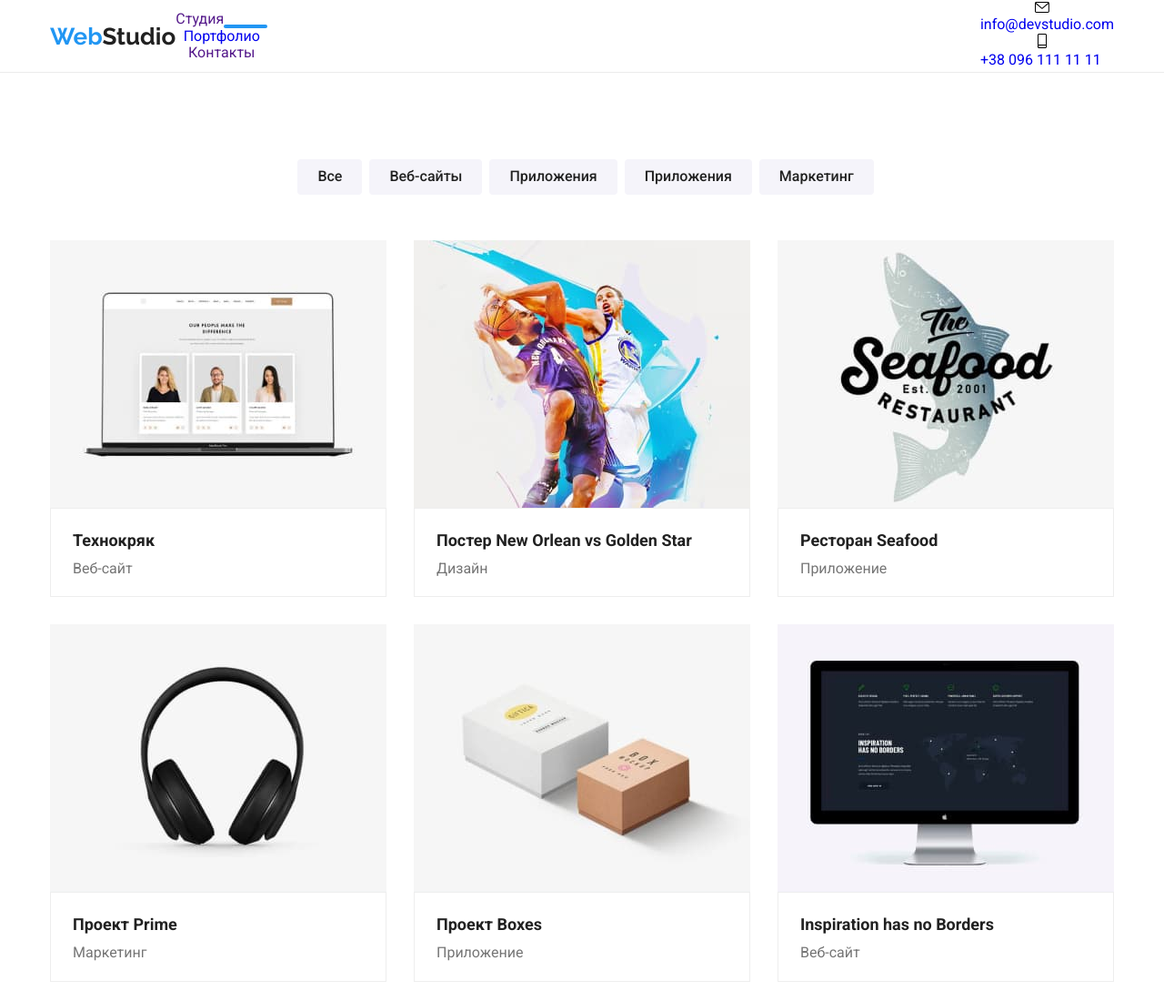
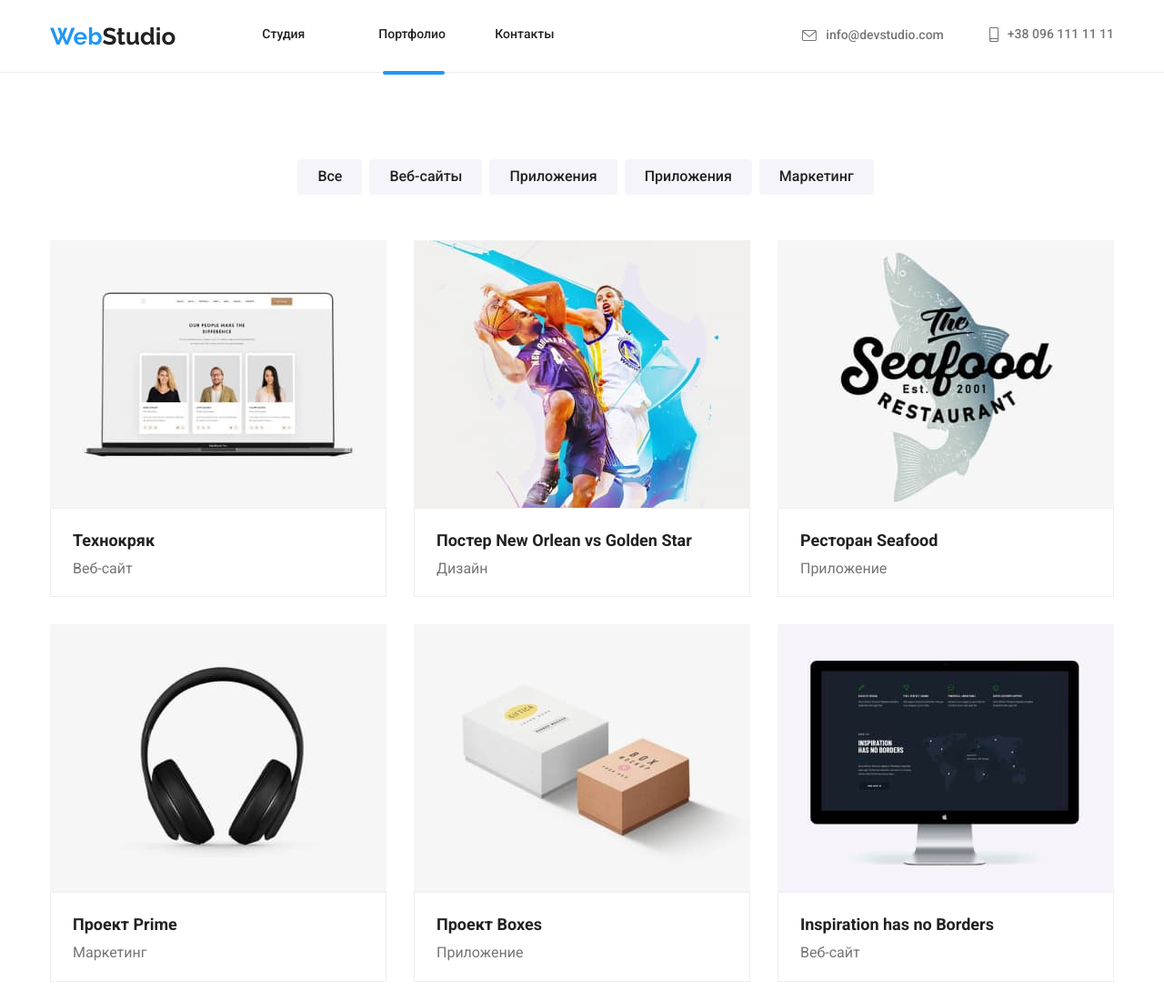
Before and after one commit to mryevhenii07/goit-markup-hw-07, a plain HTML site: page portfolio.html in a window 1280 px wide. Shown: the top 1100 px of the page at 91% size. Drawn offline with nearby package versions, Linux system fonts and the light colour scheme.

Commit message:
fixed header

```diff
--- a/portfolio.html
+++ b/portfolio.html
@@ -16,29 +16,34 @@
   <link rel="stylesheet" href="./css/main.min.css">
 </head>
 
-<body> <header class="header">
+<body>
+  <header class="header">
     <div class="header__container container">
       <nav class="header__nav">
         <a class="logo logo__header" href="./index.html">
           <span class="logo__color">Web</span>Studio
         </a>
-      <ul class="header-nav-link">
-        <li class="header-nav-item "><a class="nav-link active " href="">Студия</a></li>
-        <li class="header-nav-item">
-          <a class="nav-link" href="./portfolio.html" target="block">Портфолио</a>
+        <ul class="header__nav-list">
+          <li class="header__nav-item "><a class="header__nav-link " href="./index.html">Студия</a></li>
+          <li class="header__nav-item active-portfolio">
+            <a class="header__nav-link" href="./portfolio.html" target="block">Портфолио</a>
           </li>
-        <li class="header-nav-item"><a class="nav-link" href="">Контакты</a></li>
+          <li class="header__nav-item"><a class="header__nav-link" href="#">Контакты</a></li>
         </ul>
       </nav>
-    <ul class="header-block-contacts ">
-      <li class="header-content-item contacts-nav-mail">
-        <a class="contacts-nav header-letter" href="mailto:info@devstudio.com">
+      <ul class="header__contacts ">
+
+
+        <li class=" contacts__list-mail">
+          <a class="contacts__link" href="mailto:info@devstudio.com">
             <svg width="16" height="12" class="header-svg">
               <use href="./images/sprite.svg#icon-letter"></use>
             </svg><span class="header-phone-letter">info@devstudio.com</span> </a>
         </li>
-      <li class="header-content-item">
-        <a class="contacts-nav header-phone" href="tel:+380961111111">
+        <li>
+
+
+          <a class="contacts__link " href="tel:+380961111111">
             <svg width="10" height="16" class="header-svg">
               <use href="./images/sprite.svg#icon-phone"></use>
             </svg> <span class="header-phone-letter">+38 096 111 11 11</span> </a>
--- a/sass/components/_header.scss
+++ b/sass/components/_header.scss
@@ -1,10 +1,4 @@
 .header {
-  /* width: 100%;
-    position: fixed;
-    background: #ffffff;
-    top: 0;
-    left: 0;
-    z-index: 100; */
   height: 80px;
   border-bottom: 1px solid #ececec;
   .header__container {
@@ -53,7 +47,7 @@
   display: flex;
   align-items: flex-end;
   flex-wrap: wrap;
-  background-color: #fff;
+
   &:after {
     content: "";
     position: relative;
@@ -62,7 +56,7 @@
     transform: translate(-50%);
     width: 68px;
     height: 4px;
-    background-color: #2196f3;
+    background-color: var(--primary-text-color);
     border-radius: 2px;
   }
 }
@@ -75,7 +69,7 @@
     content: "";
     width: 48px;
     height: 4px;
-    background: #2196f3;
+    background: var(--primary-text-color);
     border-radius: 2px;
   }
 }
@@ -111,7 +105,7 @@
   }
 }
 
-/ .header-phone-letter {
+.header-phone-letter {
   display: flex;
   margin-left: 10px;
 }
```
Also changed, not shown: css/main.css, css/main.min.css, 2 other files. Lines whose indentation alone changed are shown as unchanged.
